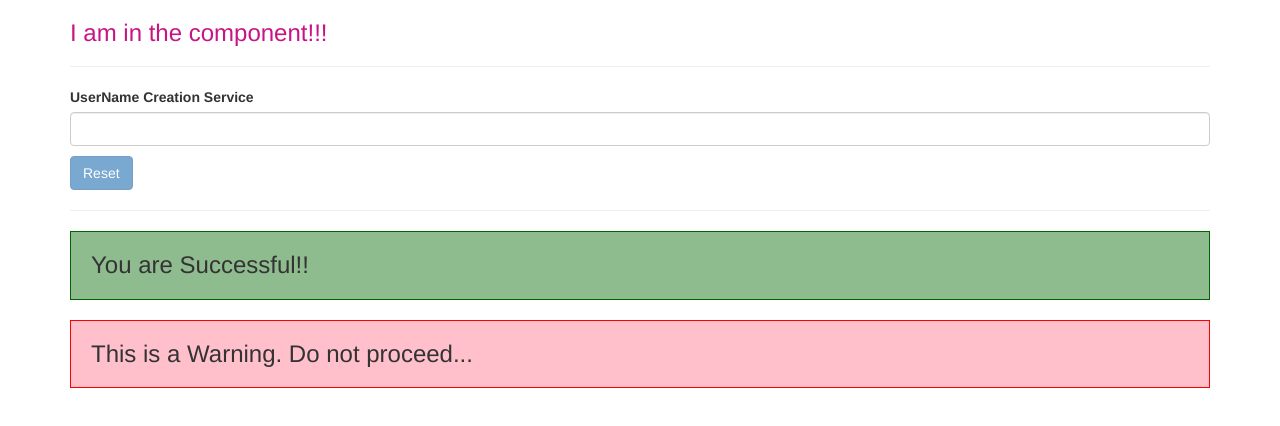
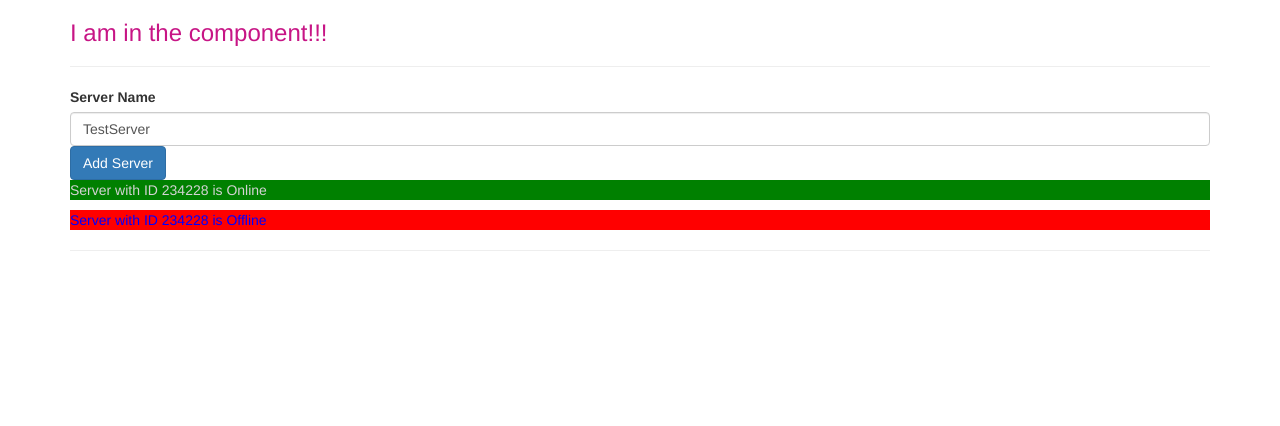
Before and after one commit to npdarsini/my-dream-app, an Angular app: page / in a window 1280 px wide. Shown: the top 426 px of the page. Built offline with nearby package versions, Linux system fonts and the light colour scheme.

Commit message:
Directives practise

```diff
--- a/src/app/app.component.html
+++ b/src/app/app.component.html
@@ -3,12 +3,12 @@
     <div class="col-xs-12">
       <h3>I am in the component!!!</h3>
       <hr>
-<!--      <app-terminal-service></app-terminal-service>-->
+      <app-terminal-service></app-terminal-service>
 <!--      <app-server></app-server>-->
-      <app-username></app-username>
+<!--      <app-username></app-username>-->
       <hr>
-      <success></success>
-      <warning></warning>
+<!--      <success></success>-->
+<!--      <warning></warning>-->
     </div>
   </div>
 </div>
--- a/src/app/server/server.component.css
+++ b/src/app/server/server.component.css
@@ -1,7 +1,3 @@
 h1 {
   color: blueviolet;
 }
-
-p {
-  color: red;
-}
--- a/src/app/server/server.component.html
+++ b/src/app/server/server.component.html
@@ -1 +1,3 @@
-<h1> I created a component with ID {{serverId}} and the server is {{ getServerStatus() }} </h1>
+<p [ngStyle]="{'background-color':getColor()}"
+   [ngClass]="{online: getServerStatus() === 'Online'}"
+> Server with ID {{serverId}} is {{ getServerStatus() }} </p>
--- a/src/app/server/server.component.ts
+++ b/src/app/server/server.component.ts
@@ -3,17 +3,28 @@ import {Component} from "@angular/core";
 @Component({
   selector: 'app-server',
   templateUrl: './server.component.html',
-  styleUrls: ['./server.component.css']
+  // styleUrls: ['./server.component.css']
+  styles: [` .online {
+    color: lightgray
+  }`]
 })
 export class ServerComponent {
 
   serverId = 234228;
-  serverStatus = 'Online';
+  serverStatus = 'Offline';
 
-  getServerStatus () {
+  constructor() {
+    this.serverStatus = Math.random() > 0.5 ? 'Online' : 'Offline';
+  }
+
+  getServerStatus() {
 
     return this.serverStatus;
   }
 
+  getColor() {
+    return this.serverStatus === 'Online' ? 'green' : 'red';
+  }
+
 
 }
--- a/src/app/terminal-service/terminal-service.component.css
+++ b/src/app/terminal-service/terminal-service.component.css
@@ -1,6 +1,6 @@
-p {
-  color: brown;
-}
+/*p {*/
+/*  color: brown;*/
+/*}*/
 
 app-server {
   color: blue;
--- a/src/app/terminal-service/terminal-service.component.html
+++ b/src/app/terminal-service/terminal-service.component.html
@@ -4,14 +4,26 @@
 <!--<button class="btn btn-primary"-->
 <!--[disabled]="allowNewServer">Add Server</button>-->
 <label>Server Name</label>
-<input type = "text" class="form-control" (input)="updateServerName($event)">
+<!--<input type = "text" class="form-control" (input)="updateServerName($event)">-->
 
 <input type = "text" class="form-control"
        [(ngModel)]="serverName">
-<p>{{serverName}}</p>
+<!--<p>{{serverName}}</p>-->
 <button class="btn btn-primary"
         [disabled]="!allowNewServer"
 (click)="onCreateServer()">Add Server</button>
 
-<p>{{serverCreationStatus}}</p>
-<p [innerText]="allowNewServer"></p>
+<p *ngIf="isServerCreated">Server was Created, and its name is {{serverName}}</p>
+
+<!--<p *ngIf="isServerCreated else serverStatusElse">Server was Created, and its name is {{serverName}}</p>-->
+<!--<ng-template #serverStatusElse>-->
+<!--  <p>Server is not created.</p>-->
+<!--</ng-template>-->
+<!--<p [ngStyle]="{'background-color':getColor()}"-->
+<!--   [ngClass]="{online: getServerStatus() === 'Online'}"-->
+<!--&gt; Server is {{getServerStatus()}} </p>-->
+<app-server *ngFor="let server of serverList"></app-server>
+
+<!--<app-server></app-server>-->
+<!--<p>{{serverCreationStatus}}</p>-->
+<!--<p [innerText]="allowNewServer"></p>-->
--- a/src/app/terminal-service/terminal-service.component.ts
+++ b/src/app/terminal-service/terminal-service.component.ts
@@ -6,17 +6,22 @@ import {Component, OnInit} from '@angular/core';
   // <h4>Trying multi lines in inlines </h4>`,
   templateUrl: './terminal-service.component.html',
   styleUrls: ['./terminal-service.component.css']
+
 })
 export class TerminalServiceComponent implements OnInit {
 
   allowNewServer = false;
   serverCreationStatus = 'No Server created';
-  serverName = 'ServerName';
+  serverName = 'TestServer';
+  isServerCreated = false;
+  serverList = ['TestServer', 'TestSever 1'];
 
   constructor() {
     setTimeout(() => {
       this.allowNewServer = true;
     }, 2000)
+       // this.isServerCreated = Math.random() > 0.5 ? true : false;
+
   }
 
   ngOnInit() {
@@ -24,7 +29,10 @@ export class TerminalServiceComponent implements OnInit {
 
 
   onCreateServer() {
+    this.isServerCreated = true;
+    this.serverList.push(this.serverName);
     this.serverCreationStatus = this.serverName+' was created!!';
+
   }
 
   updateServerName(event: Event){
@@ -32,5 +40,15 @@ export class TerminalServiceComponent implements OnInit {
     this.serverName = (<HTMLInputElement>event.target).value;
   }
 
+  getServerStatus () {
+
+    return this.isServerCreated === true ? 'Online' : 'Offline';
+  }
+
+  getColor(){
+    return this.isServerCreated === true ? 'green' : 'red';
+  }
+
+
 
 }
--- a/src/app/username/username.component.ts
+++ b/src/app/username/username.component.ts
@@ -15,7 +15,7 @@ export class UsernameComponent {
   }
 
   isDisabled(){
-    if(this.userNameVar == ''){
+    if(this.userNameVar === ''){
       return true;
     } else {
       return false;
```
